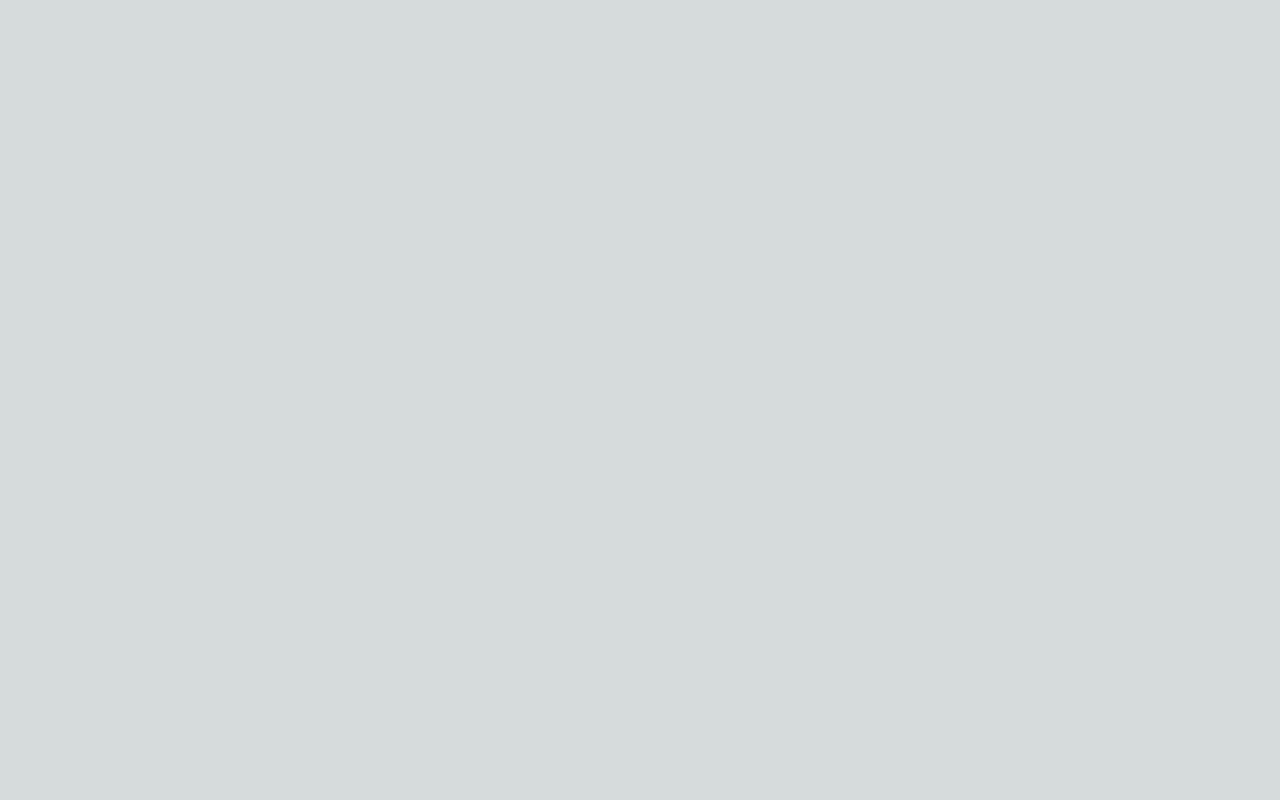
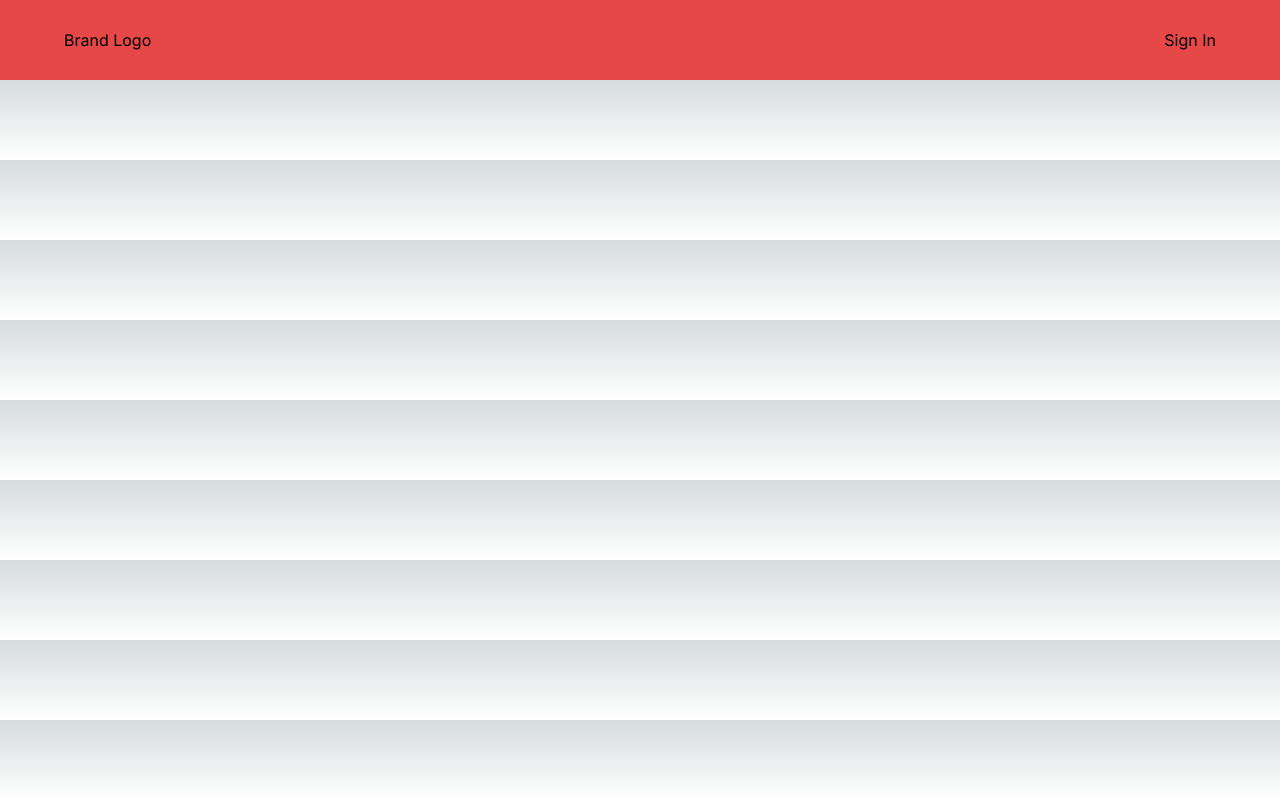
Before and after one commit to aliston-gomes/dil-foods_task, a Next.js app in the folder e-commerce-app/: page / in a window 1280 px wide. Built offline with nearby package versions, Linux system fonts and the light colour scheme.

Commit message:
attached Navbar to layout be univeral

```diff
--- a/e-commerce-app/src/app/layout.js
+++ b/e-commerce-app/src/app/layout.js
@@ -1,17 +1,21 @@
-import { Inter } from 'next/font/google'
-import './globals.css'
+import { Inter } from "next/font/google";
+import "./globals.css";
+import NavBar from "./navBar/NavBar";
 
-const inter = Inter({ subsets: ['latin'] })
+const inter = Inter({ subsets: ["latin"] });
 
 export const metadata = {
-  title: 'Create Next App',
-  description: 'Generated by create next app',
-}
+  title: "E-Commerce App",
+  description: "Generated by create next app",
+};
 
 export default function RootLayout({ children }) {
   return (
     <html lang="en">
-      <body className={inter.className}>{children}</body>
+      <body className={inter.className}>
+        <NavBar />
+        {children}
+      </body>
     </html>
-  )
+  );
 }
```
